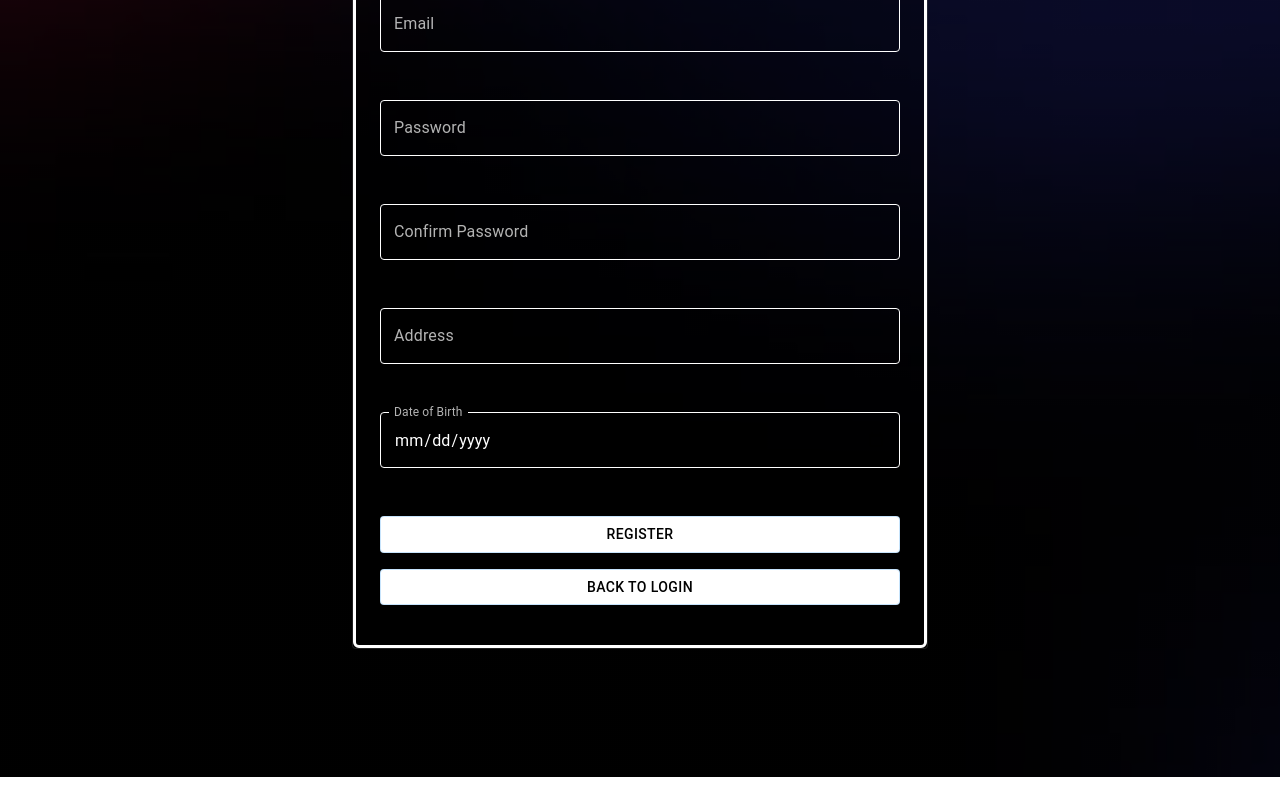
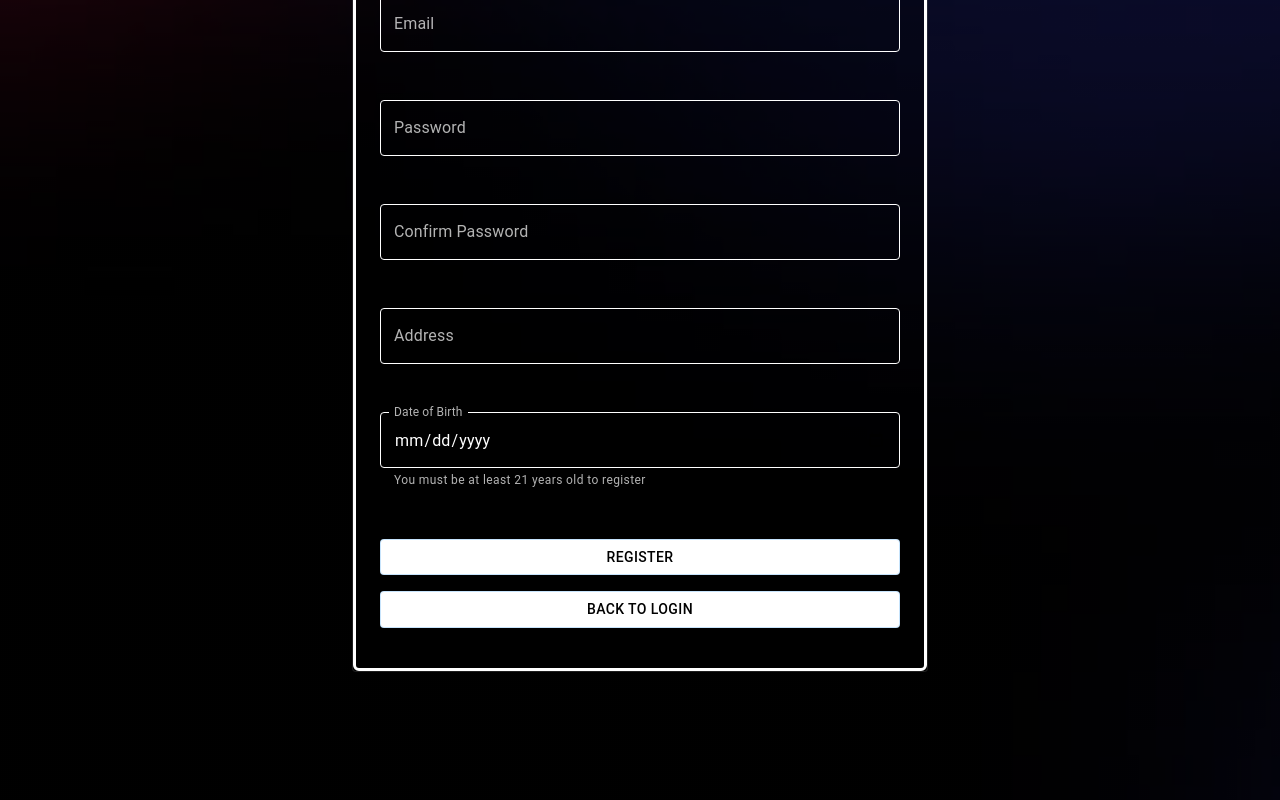
Before and after one commit to Henry-L-Tran/PlayBook_Project, a React (Vite) app in the folder frontend/: page /register in a window 1280 px wide. Shown: the part 630-1430 px from the top of the page. Before the commit the page ends 1407 px from the top, so only its background shows below. Built offline with nearby package versions, Linux system fonts and the light colour scheme; no server answers.

Commit message:
fix date field in registration to require at least 21 years old

```diff
--- a/frontend/package.json
+++ b/frontend/package.json
@@ -17,6 +17,7 @@
     "@tailwindcss/vite": "^4.0.9",
     "axios": "^1.7.9",
     "date-fns": "^4.1.0",
+    "dayjs": "^1.11.13",
     "react": "^19.0.0",
     "react-dom": "^19.0.0",
     "react-nba-logos": "^1.1.3",
--- a/frontend/src/Register.jsx
+++ b/frontend/src/Register.jsx
@@ -9,12 +9,14 @@ import {
   Box,
 } from "@mui/material";
 import CenteredModal from "./utilities/CenteredModal";
+import dayjs from "dayjs";
 
 // Register Component for User Registration
 function Register() {
   const [isModalOpen, setIsModalOpen] = useState(false);
   const [modalMessage, setModalMessage] = useState("");
   const [autoCloseModal, setAutoCloseModal] = useState(false);
+  const todayMinus21 = dayjs().subtract(21, "year").format("YYYY-MM-DD");
 
   // State to Track User Input for Registration Form Data
   const [registerData, setRegisterData] = useState({
@@ -280,9 +282,11 @@ function Register() {
               type="date"
               name="birthday"
               fullWidth
+              helperText="You must be at least 21 years old to register"
               value={registerData.birthday}
               onChange={handleUserInput}
               InputLabelProps={{ shrink: true }}
+              inputProps={{ max: todayMinus21 }}
               sx={{
                 marginBottom: "2rem",
                 "& label.Mui-focused": { color: "white" },
```
